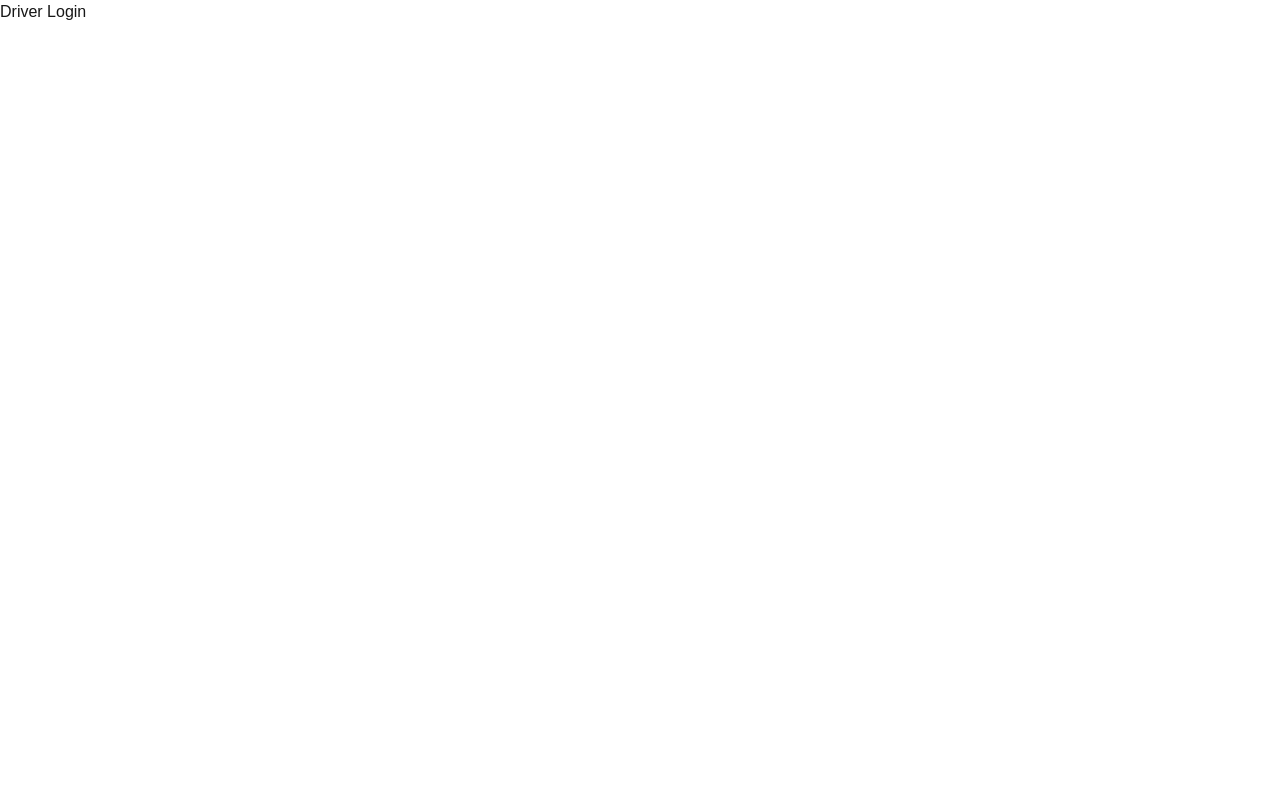
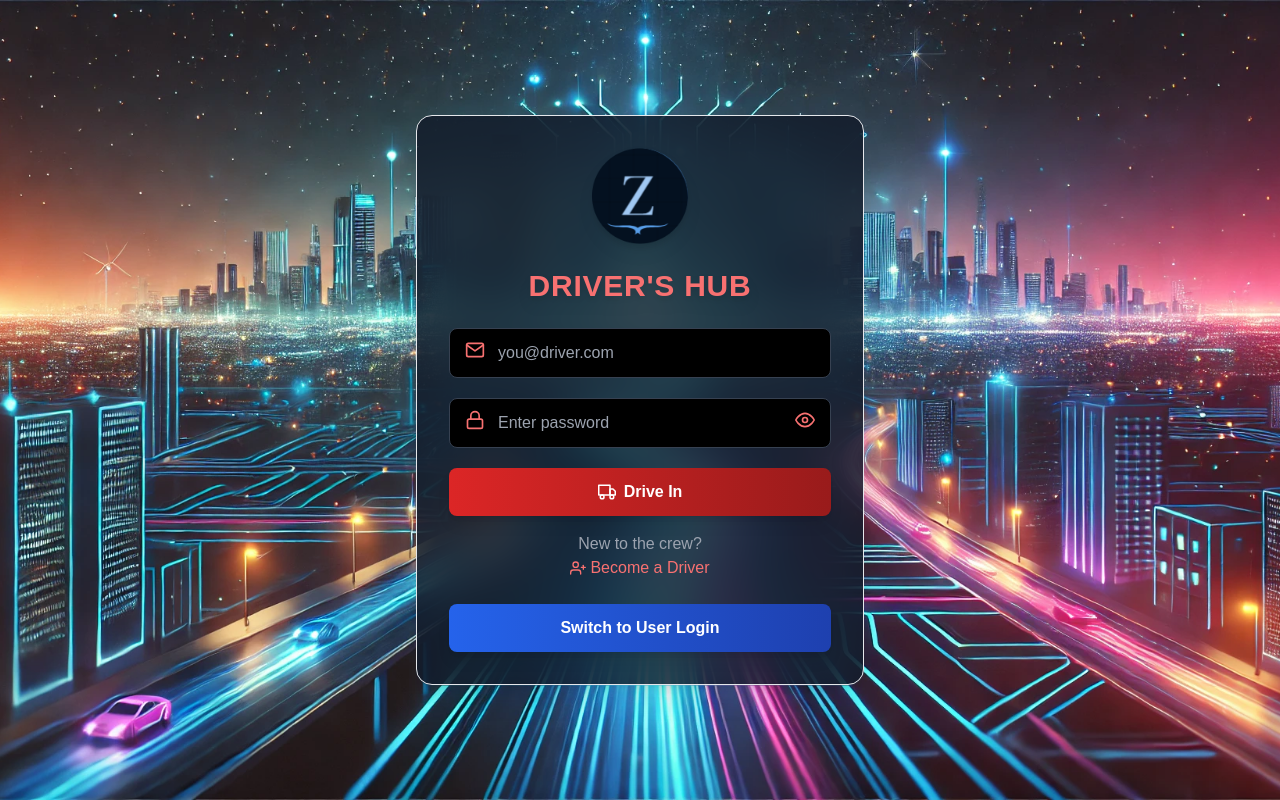
Before and after one commit to Dev-42/Khudki-Dukaan, a Next.js app in the folder frontend/khudki-dukaan/: page /driver/login in a window 1280 px wide. Built offline with nearby package versions, Linux system fonts and the light colour scheme.

Commit message:
driver login page ready
driver login page ready

```diff
--- a/frontend/khudki-dukaan/src/components/pages/DriverLogin.jsx
+++ b/frontend/khudki-dukaan/src/components/pages/DriverLogin.jsx
@@ -1,9 +1,103 @@
-import React from "react";
+"use client";
+import React, { useState } from "react";
+import Link from "next/link";
+import {
+  FiMail,
+  FiLock,
+  FiLogIn,
+  FiUserPlus,
+  FiEye,
+  FiEyeOff,
+  FiTruck,
+} from "react-icons/fi";
 
 const DriverLogin = () => {
+  const [email, setEmail] = useState("");
+  const [password, setPassword] = useState("");
+  const [showPassword, setShowPassword] = useState(false);
+
+  const handleSubmit = (event) => {
+    event.preventDefault();
+    console.log({ email, password });
+  };
+
   return (
-    <div>
-      <h1>Driver Login</h1>
+    <div
+      className="flex items-center justify-center min-h-screen bg-cover bg-center px-4"
+      style={{ backgroundImage: "url('/ZippyRideBackground.webp')" }}
+    >
+      <div className="relative z-10 bg-gray-900/80 backdrop-blur-xl border shadow-xl rounded-2xl p-8 w-full max-w-md transform transition-all duration-300">
+        {/* Logo */}
+        <div className="flex justify-center mb-6">
+          <img
+            src="/logo.png"
+            alt="ZippyRide Driver Logo"
+            className="w-24 drop-shadow-lg hover:scale-110 transition-transform duration-300"
+          />
+        </div>
+
+        {/* Title */}
+        <h2 className="text-3xl font-extrabold text-center text-red-400 tracking-wide mb-6 drop-shadow-lg">
+          DRIVER'S HUB
+        </h2>
+
+        {/* Login Form */}
+        <form onSubmit={handleSubmit} className="space-y-5">
+          <div className="relative group">
+            <FiMail className="absolute left-4 top-3 text-red-400 text-xl" />
+            <input
+              required
+              type="email"
+              value={email}
+              onChange={(e) => setEmail(e.target.value)}
+              placeholder="you@driver.com"
+              className="w-full bg-black border border-gray-700 text-gray-300 p-3 pl-12 rounded-lg focus:ring-2 focus:ring-red-500 focus:outline-none transition-all duration-300 group-hover:border-red-500"
+            />
+          </div>
+
+          <div className="relative group">
+            <FiLock className="absolute left-4 top-3 text-red-400 text-xl" />
+            <input
+              required
+              type={showPassword ? "text" : "password"}
+              value={password}
+              onChange={(e) => setPassword(e.target.value)}
+              placeholder="Enter password"
+              className="w-full bg-black border border-gray-700 text-gray-300 p-3 pl-12 pr-12 rounded-lg focus:ring-2 focus:ring-red-500 focus:outline-none transition-all duration-300 group-hover:border-red-500"
+            />
+            <button
+              type="button"
+              onClick={() => setShowPassword(!showPassword)}
+              className="absolute right-4 top-3 text-red-400 text-xl focus:outline-none hover:scale-110 transition-transform duration-300"
+            >
+              {showPassword ? <FiEyeOff /> : <FiEye />}
+            </button>
+          </div>
+
+          <button className="w-full flex items-center justify-center gap-2 bg-gradient-to-r from-red-600 to-red-800 hover:from-red-700 hover:to-red-900 text-white font-bold py-3 rounded-lg shadow-lg transition-transform duration-300 transform hover:scale-105">
+            <FiTruck className="text-lg" /> Drive In
+          </button>
+        </form>
+
+        {/* Sign up link */}
+        <p className="text-center text-gray-400 mt-4">
+          New to the crew?{" "}
+          <Link
+            href="/signup"
+            className="text-red-400 hover:underline flex items-center justify-center gap-1 transition-transform duration-300 hover:scale-110"
+          >
+            <FiUserPlus /> Become a Driver
+          </Link>
+        </p>
+
+        {/* Switch to User Login */}
+        <Link
+          href="/user/login"
+          className="w-full flex items-center justify-center bg-gradient-to-r from-blue-600 to-blue-800 hover:from-blue-700 hover:to-blue-900 text-white font-semibold py-3 rounded-lg mt-6 shadow-lg transition-transform duration-300 transform hover:scale-105"
+        >
+          Switch to User Login
+        </Link>
+      </div>
     </div>
   );
 };
```
